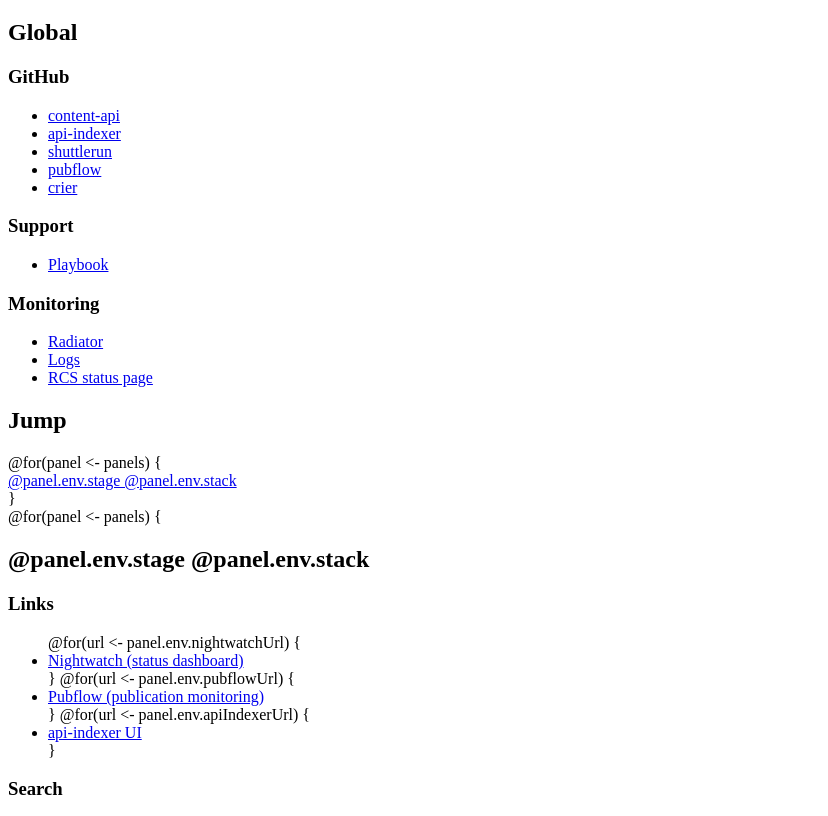
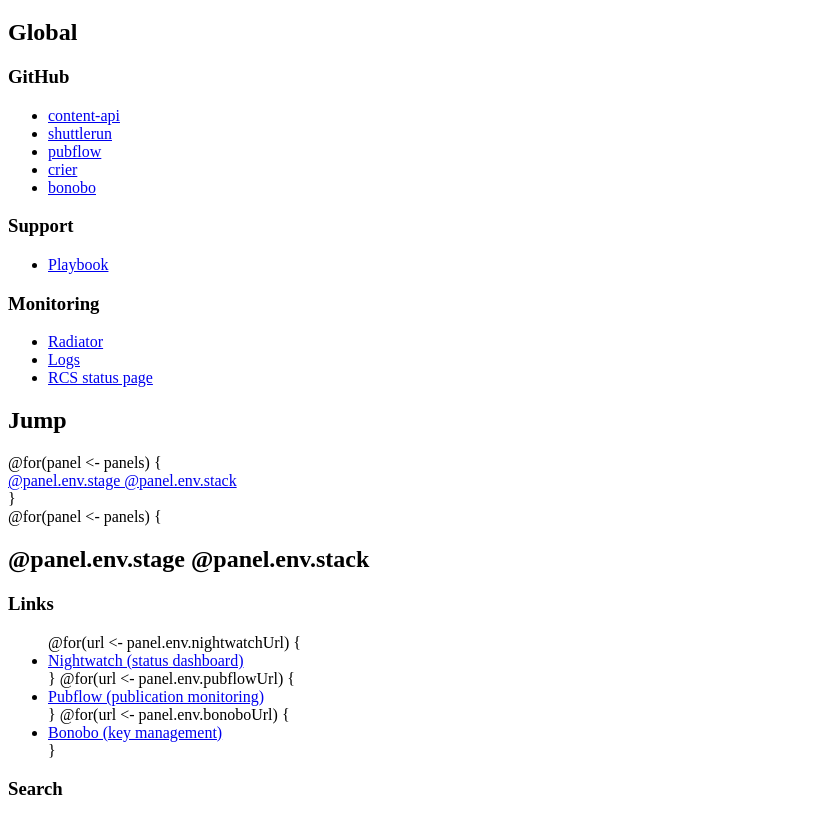
Before and after one commit to guardian/content-api-dashboard, a website: page app/views/index.scala.html in a window 1280 px wide. Shown: the part 87-903 px from the top of the page, without its empty margins (0-828 px from the left). Drawn offline with Linux system fonts and the light colour scheme.

Commit message:
Remove API indexer links, add Bonobo links

```diff
--- a/app/views/index.scala.html
+++ b/app/views/index.scala.html
@@ -19,10 +19,10 @@
             <h3>GitHub</h3>
             <ul>
               <li><a target="_blank" href="https://github.com/guardian/content-api">content-api</a></li>
-              <li><a target="_blank" href="https://github.com/guardian/api-indexer">api-indexer</a></li>
               <li><a target="_blank" href="https://github.com/guardian/shuttlerun">shuttlerun</a></li>
               <li><a target="_blank" href="https://github.com/guardian/pubflow">pubflow</a></li>
               <li><a target="_blank" href="https://github.com/guardian/crier">crier</a></li>
+              <li><a target="_blank" href="https://github.com/guardian/bonobo">bonobo</a></li>
             </ul>
           </div>
 
@@ -87,8 +87,8 @@
                   @for(url <- panel.env.pubflowUrl) {
                     <li><a target="_blank" href="@url">Pubflow (publication monitoring)</a></li>
                   }
-                  @for(url <- panel.env.apiIndexerUrl) {
-                    <li><a target="_blank" href="@url">api-indexer UI</a></li>
+                  @for(url <- panel.env.bonoboUrl) {
+                    <li><a target="_blank" href="@url">Bonobo (key management)</a></li>
                   }
                 </ul>
               </div>
```
Also changed, not shown: 2 other files.
